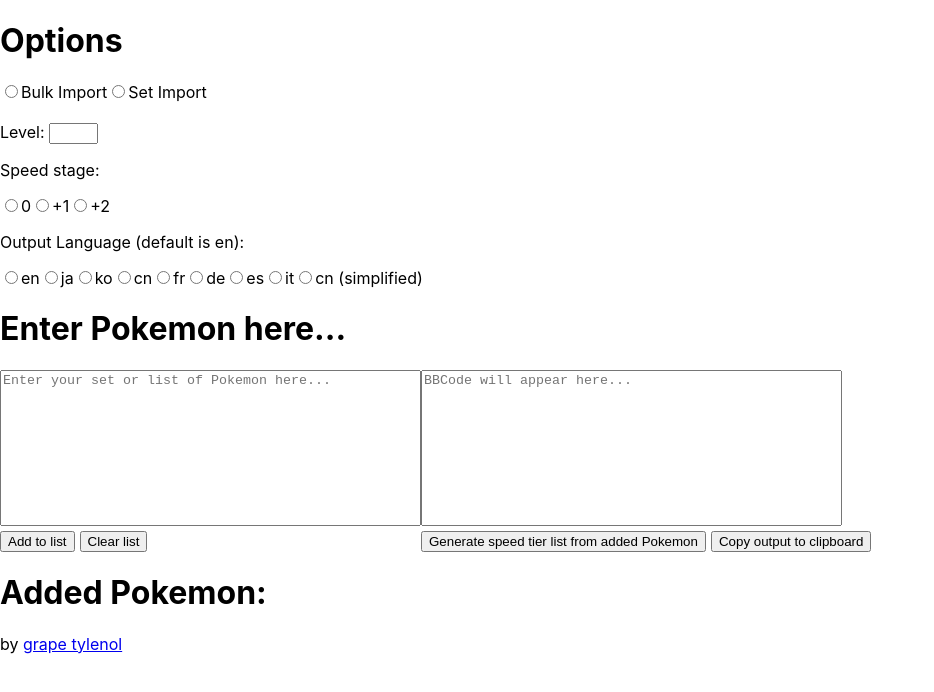
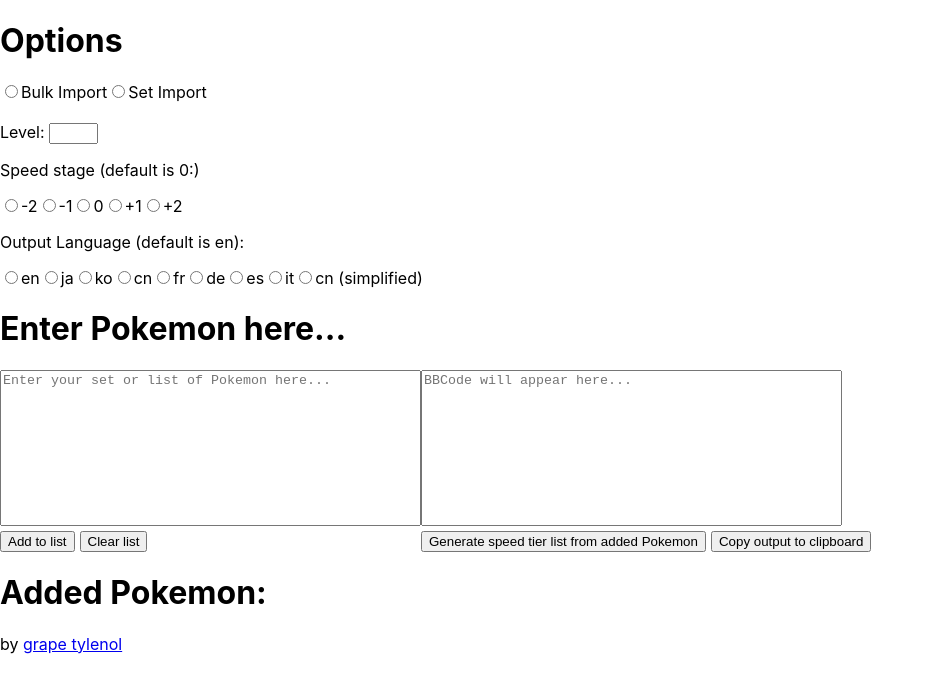
Before and after one commit to vivapuffs/speed-tier-generator-web, a React (Create React App) app: page / in a window 1280 px wide. Shown: the top 692 px of the page, without its empty margins (0-934 px from the left). Built offline with nearby package versions, Linux system fonts and the light colour scheme.

Commit message:
added support for negative speed stages

```diff
--- a/src/App.js
+++ b/src/App.js
@@ -11,7 +11,13 @@
 
 function App() {
   //so badges show properly
-  const speedStageConversionTable = { 1: 0, 1.5: "+1", 2: "+2" };
+  const speedStageConversionTable = {
+    0.5: "-2",
+    0.67: "-1",
+    1: 0,
+    1.5: "+1",
+    2: "+2",
+  };
   const [list, setList] = useState([]);
   const [options, setOptions] = useState({
     mode: "set",
@@ -38,7 +44,7 @@
           return (
             <Badge
               badgeContent={speedStageConversionTable[pokemon.speedStage]}
-              color="success"
+              color={parseInt(pokemon.speedStage) > 0 ? "success" : "error"}
             >
               <img
                 src={`https://www.smogon.com/forums//media/minisprites/${pokemon.encodeName()}.png`}
--- a/src/ImportOptionsToolbar.js
+++ b/src/ImportOptionsToolbar.js
@@ -28,7 +28,24 @@
         name="level"
       />
       <br />
-      <p>Speed stage:</p>
+      <p>Speed stage (default is 0:)</p>
+      <input
+        type="radio"
+        onChange={(e) => setOptions({ ...options, speedStage: e.target.value })}
+        id="speedStage"
+        name="speedStage"
+        value="0.5"
+      />
+      <label for="speedStage">-2</label>
+      <input
+        type="radio"
+        onChange={(e) => setOptions({ ...options, speedStage: e.target.value })}
+        id="speedStage"
+        name="speedStage"
+        value="0.67"
+      />
+      <label for="speedStage">-1</label>
+
       <input
         type="radio"
         onChange={(e) => setOptions({ ...options, speedStage: e.target.value })}
--- a/src/TextEntryBox.js
+++ b/src/TextEntryBox.js
@@ -2,13 +2,17 @@
 import { generateOutput } from "./source.js";
 import { getPokemonFromList } from "./source.js";
 import { getPokemonFromImportable } from "./source.js";
-import { getForeignName } from "./source.js";
-import { Pokemon } from "./source.js";
 
 export default function TextEntryBox({ list, setList, options }) {
   const [text, setText] = useState("");
   const [output, setOutput] = useState("");
-  const speedStageConversionTable = { 1: 0, 1.5: "+1", 2: "+2" };
+  const speedStageConversionTable = {
+    0.5: "-2",
+    0.67: "-1",
+    1: 0,
+    1.5: "+1",
+    2: "+2",
+  };
 
   async function addClick() {
     //add if/else to check if the mode is Bulk or Set
```
